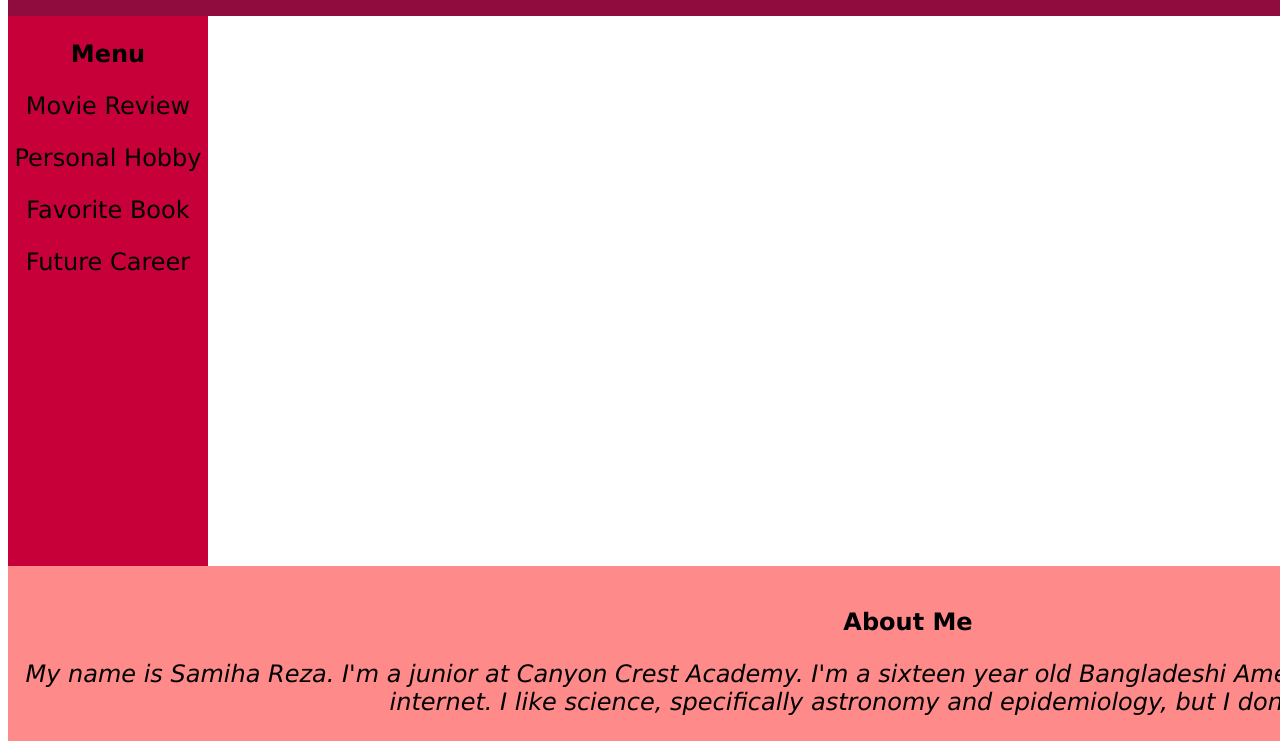
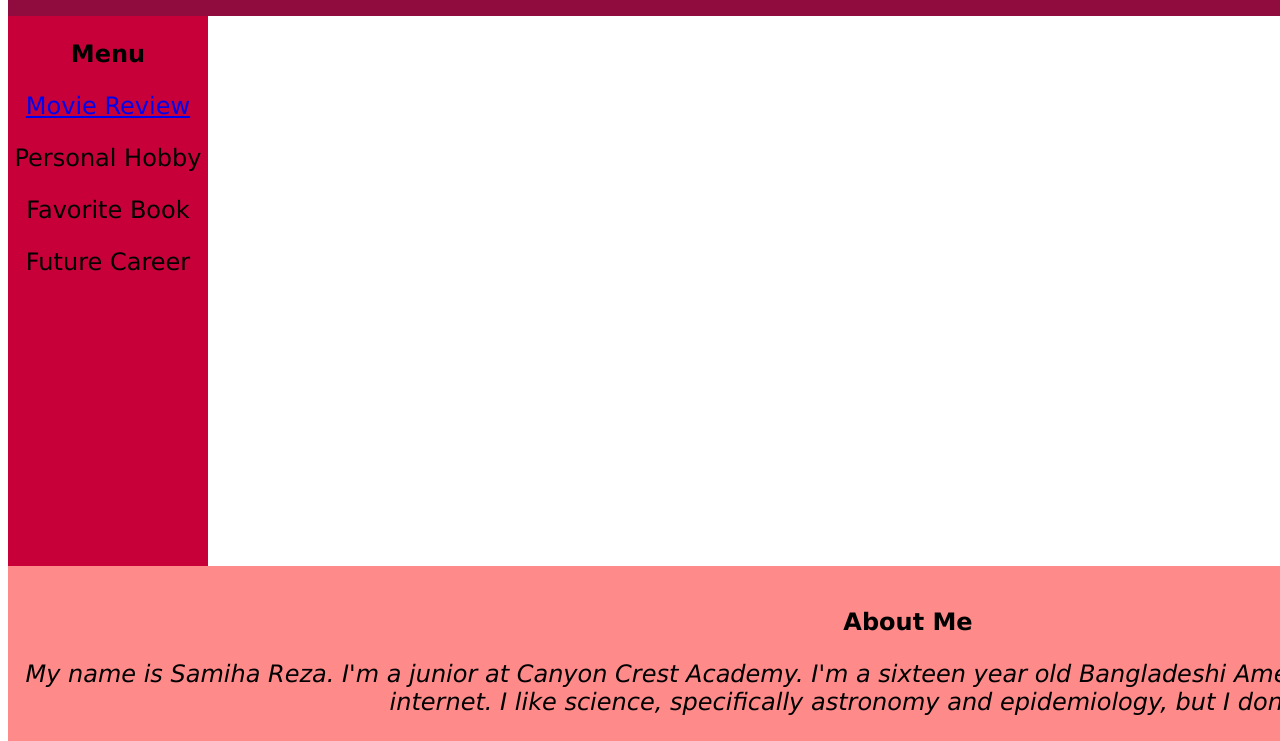
Before and after one commit to sreza9367/sreza9367.github.io, a plain HTML site: page index.html in a window 1280 px wide. Shown: the part 59-800 px from the top of the page. Drawn offline with Linux system fonts and the light colour scheme.

Commit message:
Update index.html

```diff
--- a/index.html
+++ b/index.html
@@ -33,7 +33,7 @@
 			<!-- Left Subcontainer -->
 			<div id="menu" style="background-color:#C70039;height:550px;width:200px;float:left;">
 				<p style="text-align:center"> <b> Menu </b> </p>
-				<p style="text-align:center"> Movie Review </p>
+				<p style="text-align:center"> <a href="sreza9367.github.io/MovieReview.html"> Movie Review </a> </p>
 				<p style="text-align:center"> Personal Hobby </p>
 				<p style="text-align:center"> Favorite Book </p>
 				<p style="text-align:center"> Future Career </p>
```
